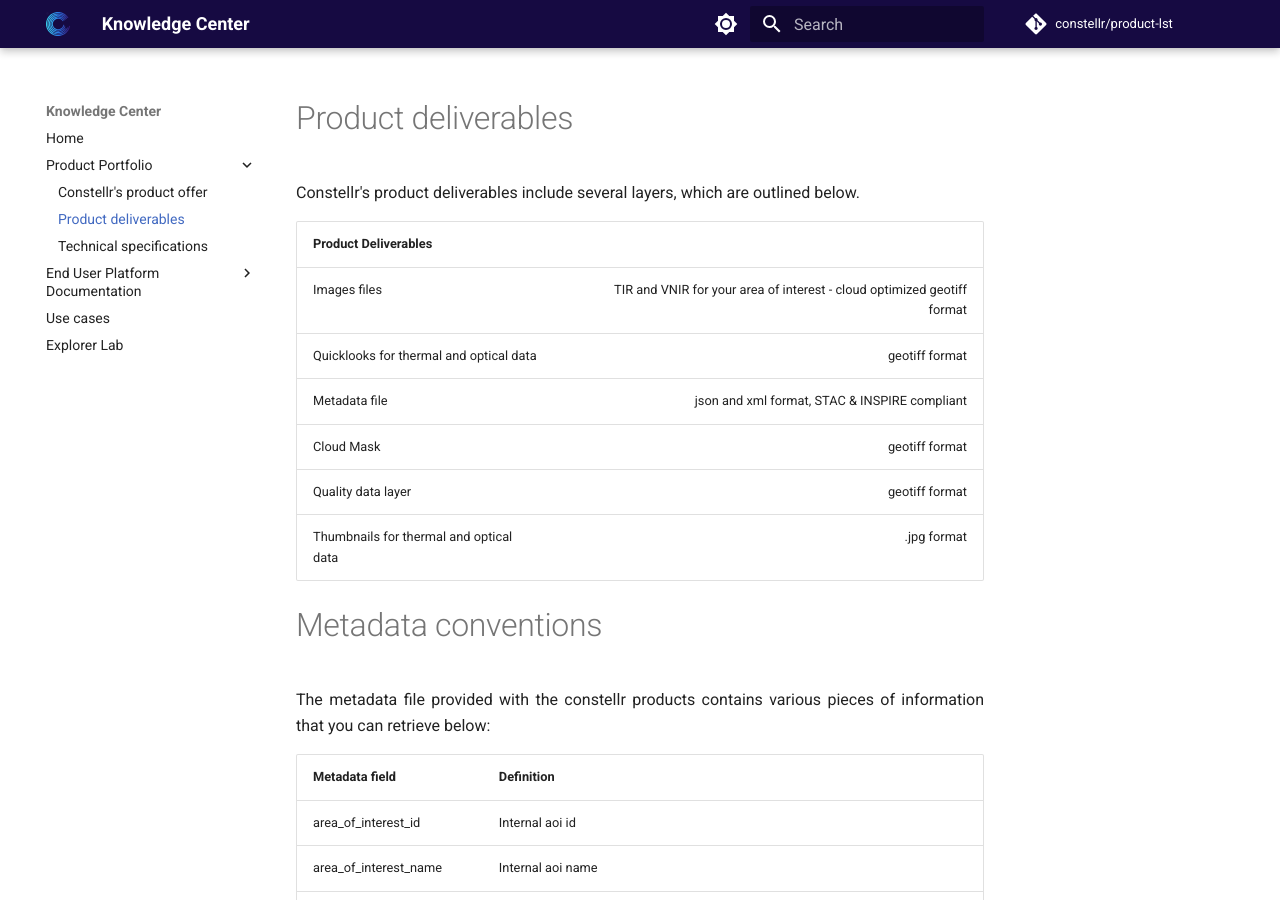
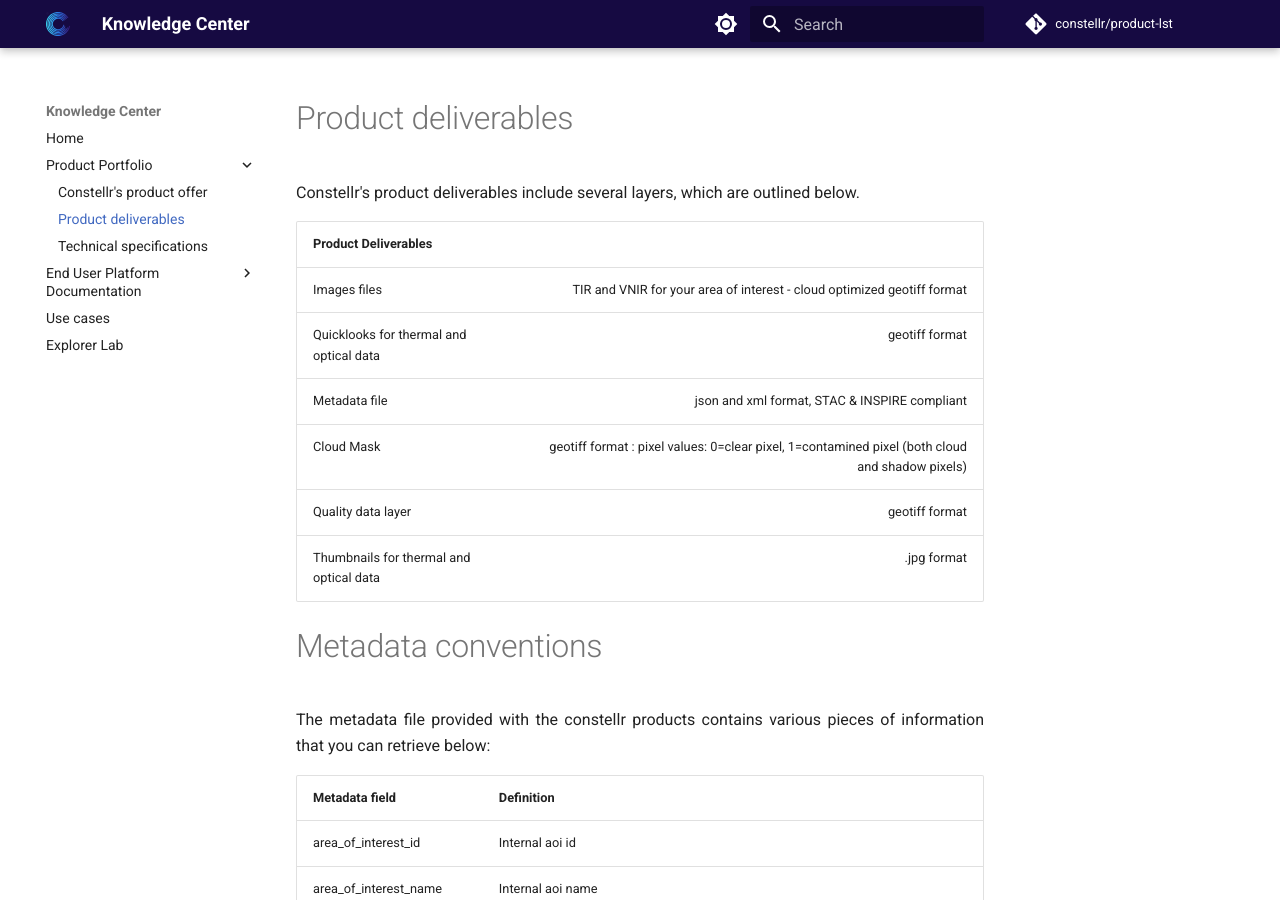
Before and after one commit to constellr/product-lst, an MkDocs documentation site: the page built from docs/product-deliverables.md, in a window 1280 px wide and 900 px high. Built offline with MkDocs 1.6.1 and Material for MkDocs 9.7.7, drawn with Linux system fonts in a browser that asks for light colours; comment, search, counter and statistics services are not loaded; the version menu is left out.

Commit message:
Update cloud mask description in product deliverables documentation for clarity

```diff
--- a/docs/product-deliverables.md
+++ b/docs/product-deliverables.md
@@ -7,7 +7,7 @@
 | Images files               | TIR and VNIR for your area of interest - cloud optimized geotiff format              |
 | Quicklooks for thermal and optical data                       | geotiff format         |
 | Metadata file                             | json and xml format, STAC & INSPIRE compliant             |
-| Cloud Mask               | geotiff format        |
+| Cloud Mask               | geotiff format : pixel values: 0=clear pixel, 1=contamined pixel (both cloud and shadow pixels)      |
 | Quality data layer                     |  geotiff format              |
 | Thumbnails for thermal and optical data                  |  .jpg format              |
 
```
